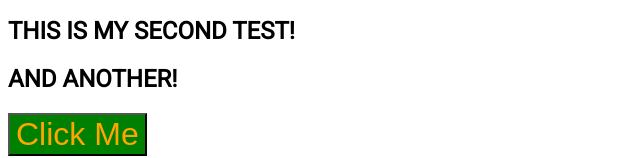
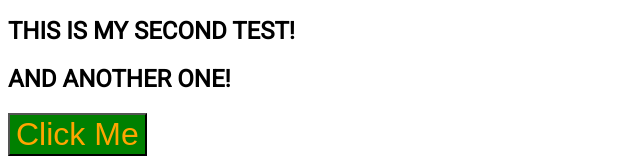
Before and after one commit to SignetOHara/gatsby-tutorial-codeaddict, a Gatsby site: page / in a window 1280 px wide. Shown: the part 223-381 px from the top of the page, without its empty margins (0-640 px from the left). Built offline with nearby package versions, Linux system fonts and the light colour scheme; Gatsby itself is replaced by a stand-in of ours.

Commit message:
a test branch

```diff
--- a/src/pages/index.js
+++ b/src/pages/index.js
@@ -8,7 +8,7 @@ export default function Home() {
       <h1>Hello from Gatsby</h1>
       <h2>THIS IS A TEST!</h2>
       <h2>THIS IS MY SECOND TEST!</h2>
-      <h2>AND ANOTHER!</h2>
+      <h2>AND ANOTHER ONE!</h2>
       <ExampleButton>Click Me</ExampleButton>
     </Layout>
   );
```
